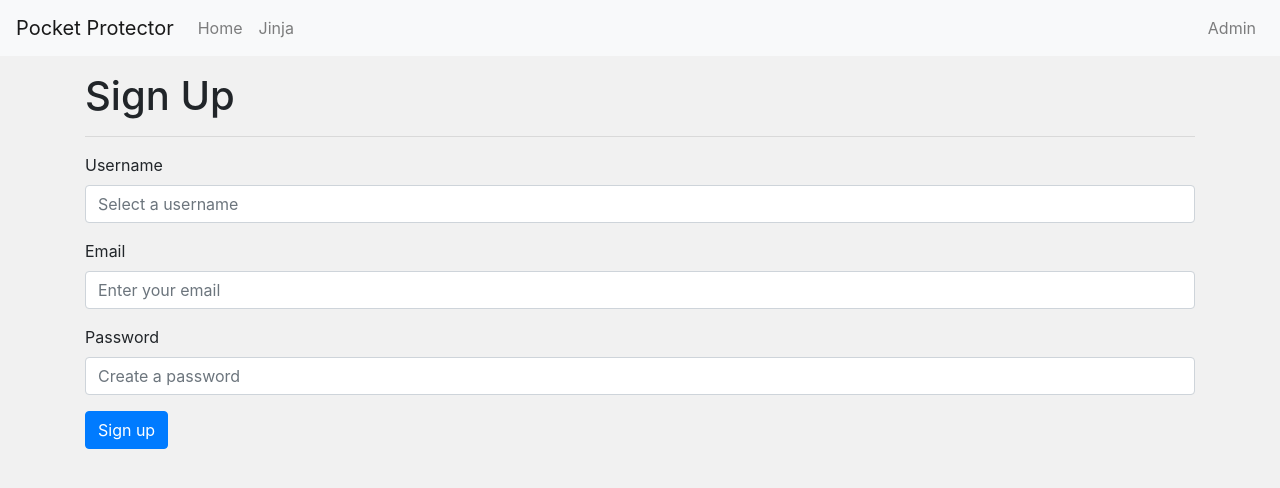
After one commit to AndrewSLowe/expense_tracker, a Flask app: page /sign-up in a window 1280 px wide. The commit adds this page. Shown: the top 488 px of the page. Run offline with Flask 2, Linux system fonts and the light colour scheme; some libraries are stand-ins or nearby versions.

Commit message:
started the input form. Not yet utilizing commands/queries.

```diff
--- a/expenses/app.py
+++ b/expenses/app.py
@@ -1,4 +1,4 @@
-from flask import Flask, jsonify, request, render_template
+from flask import Flask, jsonify, request, render_template, redirect
 
 from expenses.views import views
 
@@ -20,12 +20,31 @@ def create_app():
         response.status_code = 400
         return response
 
-    @app.route('/create-expense/', methods=['POST'])
+    @app.route('/create-expense/', methods=['POST', 'GET'])
     def create_expense():
+        print(request.form['title'])
+
+        if request.method == "POST":
+            req = request.form
+            missing = list()
+
+            for k, v in req.items():
+                if v == "":
+                    missing.append(k)
+
+            if missing:
+                feedback = f"Missing fields for {', '.join(missing)}"
+                return render_template("public/index.html", feedback=feedback)
+
+            return redirect(request.url)
+
+        # return render_template("public/index.html")
+
         cmd = CreateExpenseCommand(
             **request.json
-        )
-        return jsonify(cmd.execute().dict())
+        ).execute()
+
+        return jsonify(cmd.dict())
 
     @app.route('/edit-expense/', methods=['PUT'])
     def edit_expense():
--- /dev/null
+++ b/expenses/templates/public/sign_up.html
@@ -0,0 +1,39 @@
+{% extends "public/templates/public_template.html" %}
+
+{% block title %}Sign up{% endblock %}
+
+{% block main %}
+
+<div class="container">
+    <div class='row'>
+        <div class='col'>
+
+            <h1>Sign Up</h1>
+            <hr>
+            <form action="/sign-up" method="POST">
+
+                <div class="form-group">
+                  <label>Username</label>
+                  <input type="text" class="form-control" id="username" name="username" placeholder="Select a username">
+                </div>
+
+                <div class="form-group">
+                  <label>Email</label>
+                  <input type="email" class="form-control" id="email" name="email" placeholder="Enter your email">
+                </div>
+
+                <div class="form-group">
+                  <label>Password</label>
+                  <input type="password" class="form-control" id="password" name="password" placeholder="Create a password">
+                </div>
+                <button type="submit" class="btn btn-primary">Sign up</button>
+                {% if feedback %}
+                <p class="text-danger float-right">{{ feedback }}</p>
+                {% endif %}
+              </form>
+            </form>
+        </div>
+    </div>
+</div>
+
+{% endblock %}
--- a/expenses/views.py
+++ b/expenses/views.py
@@ -1,4 +1,4 @@
-from flask import render_template
+from flask import render_template, request, redirect
 
 from expenses.commands import CreateExpenseCommand, EditExpenseCommand
 from expenses.queries import ListExpensesQuery, GetExpenseByIDQuery
@@ -7,6 +7,45 @@ def views(app):
     @app.route('/')
     def root():
         return render_template('public/index.html', title='Create Expense')
+
+    @app.route("/sign-up", methods=["GET", "POST"])
+    def sign_up():
+
+        if request.method == "POST":
+
+            req = request.form
+
+            missing = list()
+
+            for k, v in req.items():
+                if v == "":
+                    missing.append(k)
+
+            if missing:
+                feedback = f"Missing fields for {', '.join(missing)}"
+                return render_template("public/sign_up.html", feedback=feedback)
+
+            return redirect(request.url)
+
+        return render_template("public/sign_up.html")
+
+    users = {
+        "funguy": {
+            'name': 'Andrew Lowe',
+            'bio': 'tryna save some money',
+            'twitter_handle': '@andrewloweGR'
+        }
+
+    }
+
+    @app.route('/profile/<username>')
+    def profile(username):
+
+        user = None
+        if username in users:
+            user = users[username]
+
+        return render_template("public/profile.html", user=user)
 
     @app.route("/about")
     def about():
@@ -19,6 +58,7 @@ def views(app):
     @app.route("/admin/dashboard")
     def admin_dashboard():
         return render_template("admin/dashboard.html")
+
 
     @app.route("/jinja")
     def jinja():
```
Also changed, not shown: expenses/templates/public/index.html (+26 -2 lines), expenses/templates/public/profile.html (added, +31 -0 lines).
